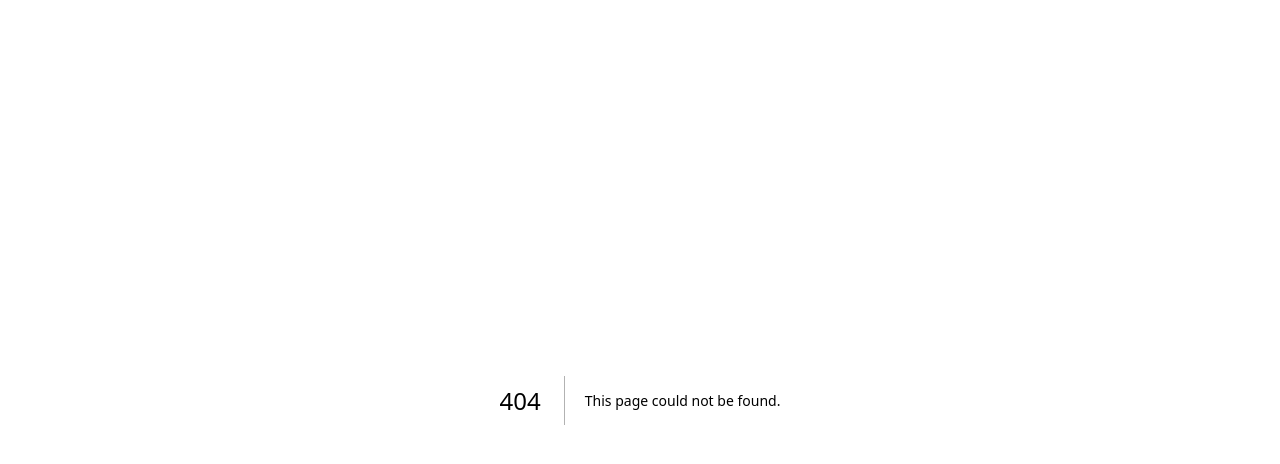
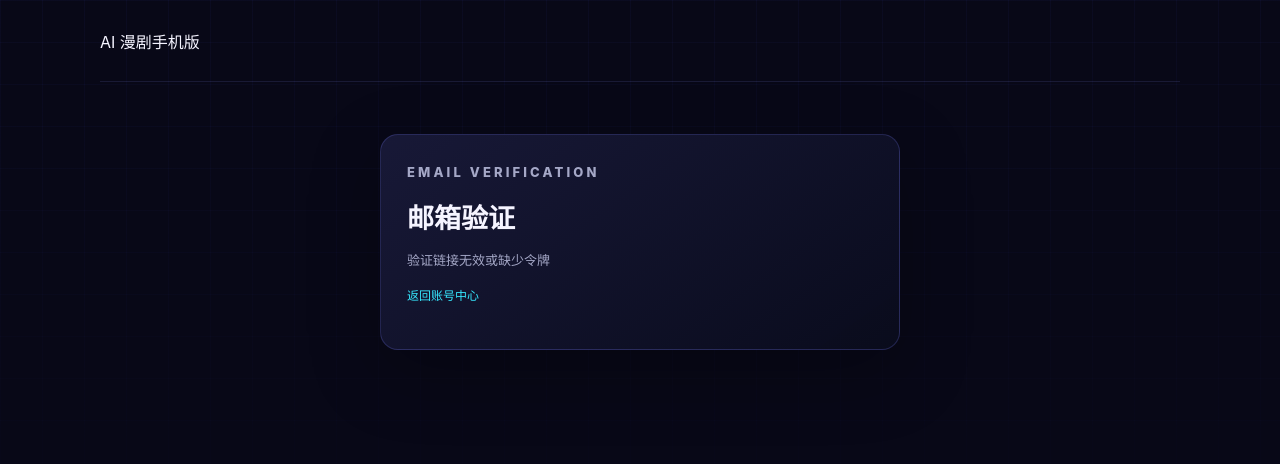
Before and after one commit to Qazwesrd/AI-Comic-Mobile, a Next.js app in the folder apps/web/: page /verify-email in a window 1280 px wide. Before the commit this address had no page. Shown: the top 464 px of the page. Built offline with nearby package versions, Linux system fonts and the light colour scheme; no server answers.

Commit message:
Add platform implementation apps/web/src/app/verify-email/page.tsx

```diff
--- /dev/null
+++ b/apps/web/src/app/verify-email/page.tsx
@@ -0,0 +1,7 @@
+"use client";
+import { useEffect,useState } from "react";
+const API=process.env.NEXT_PUBLIC_API_BASE_URL||"http://127.0.0.1:8000";
+export default function VerifyEmailPage(){const [token,setToken]=useState("");const [message,setMessage]=useState("正在验证邮箱…");
+useEffect(()=>{const value=new URLSearchParams(window.location.search).get("token")||"";setToken(value);if(!value){setMessage("验证链接无效或缺少令牌");return;}fetch(`${API}/api/v1/auth/email/verify/confirm`,{method:"POST",headers:{"Content-Type":"application/json"},body:JSON.stringify({token:value})}).then(async r=>{const d=await r.json();setMessage(r.ok?d.message:d.detail||"验证失败");}).catch(()=>setMessage("网络连接失败，请稍后重试"));},[]);
+return <main className="app-shell"><header className="topbar"><a className="brand" href="/">AI 漫剧手机版</a></header><section className="account-wrap"><div className="account-card"><p className="eyebrow">EMAIL VERIFICATION</p><h1>邮箱验证</h1><p>{message}</p><a className="account-back" href="/account">返回账号中心</a></div></section></main>;
+}
```
